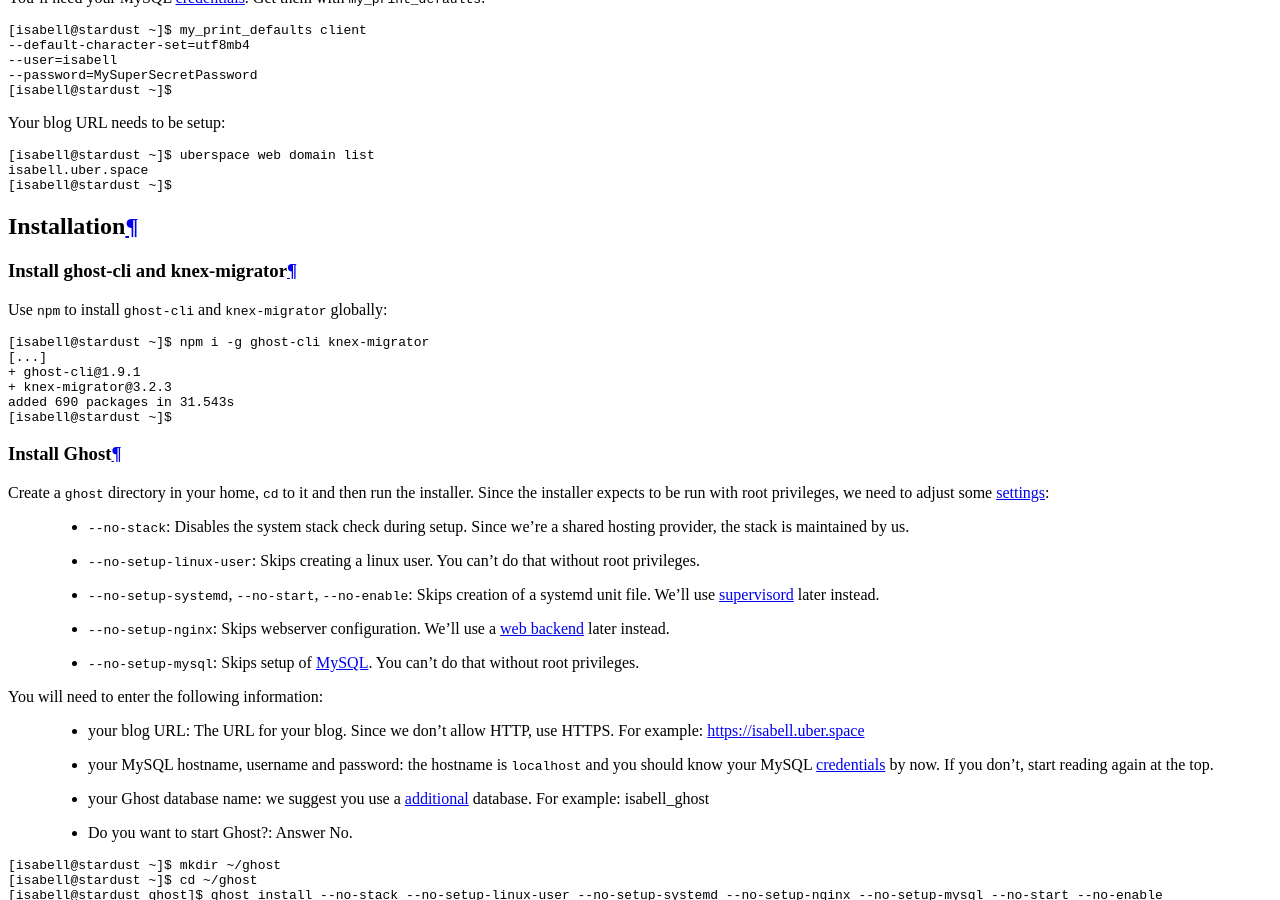
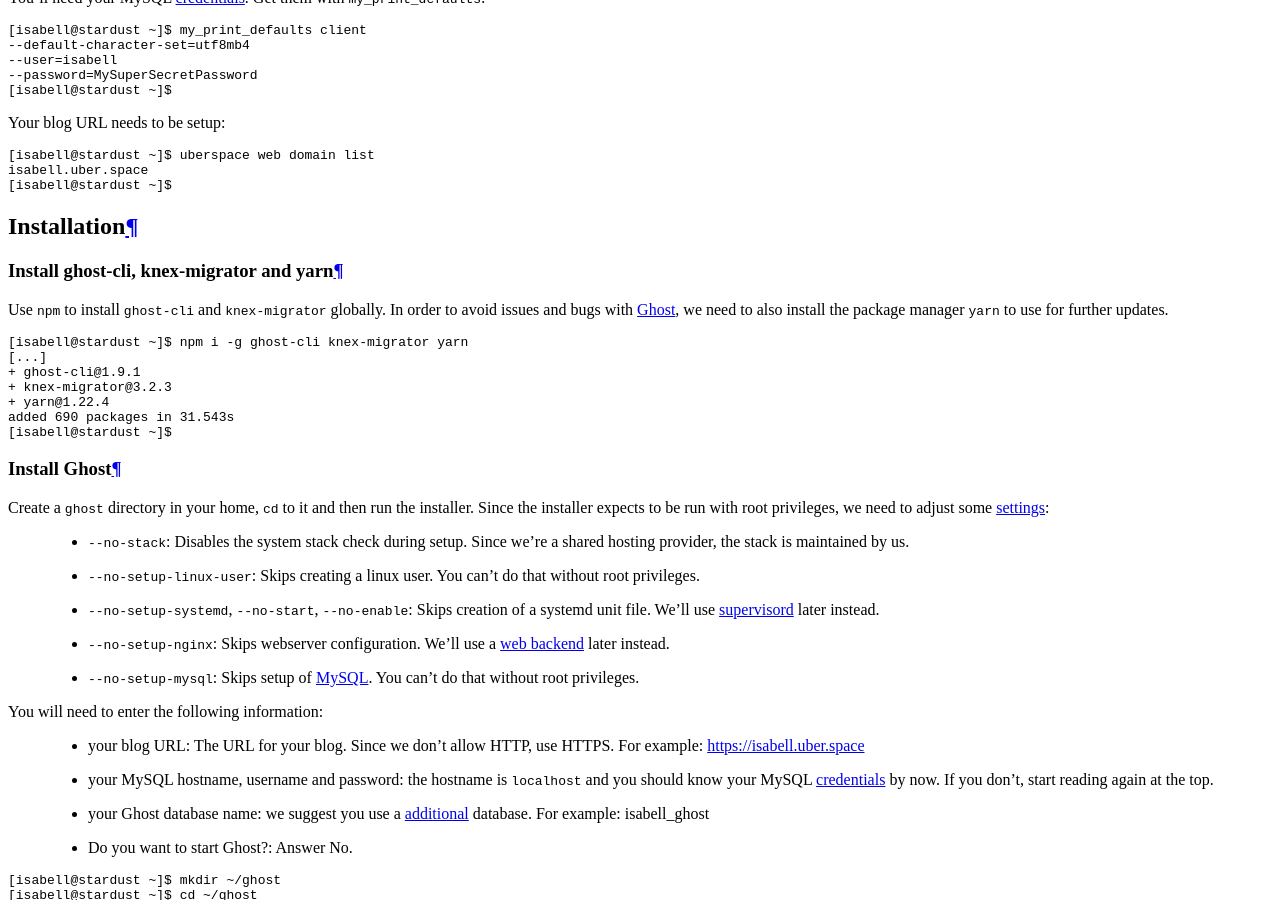
Before and after one commit to Uberspace/lab, a Sphinx documentation site: the page built from source/guide_ghost.rst, in a window 1280 px wide and 900 px high, scrolled down 4053 px. Built offline with Sphinx 7.4.7 and the Read the Docs theme 2.0.0, drawn with Linux system fonts in a browser that asks for light colours; some of the changed text lies outside the part shown.

Commit message:
[ghost] fix timezone bug: replace npm with yarn

```diff
--- a/source/guide_ghost.rst
+++ b/source/guide_ghost.rst
@@ -55,17 +55,19 @@
 Installation
 ============
 
-Install ghost-cli and knex-migrator
+Install ghost-cli, knex-migrator and yarn
 -----------------------------------
 
-Use ``npm`` to install ``ghost-cli`` and ``knex-migrator`` globally:
+Use ``npm`` to install ``ghost-cli`` and ``knex-migrator`` globally.
+In order to avoid issues and bugs with Ghost_, we need to also install the package manager ``yarn`` to use for further updates.
 
 ::
 
- [isabell@stardust ~]$ npm i -g ghost-cli knex-migrator
+ [isabell@stardust ~]$ npm i -g ghost-cli knex-migrator yarn
  [...]
  + ghost-cli@1.9.1
  + knex-migrator@3.2.3
+ + yarn@1.22.4
  added 690 packages in 31.543s
  [isabell@stardust ~]$
 
@@ -231,14 +233,14 @@
  Archive:  Ghost-23.42.1.zip
  [isabell@stardust versions]$
 
-Install the required ``node`` modules
+Install the required ``node`` modules with ``yarn``
 -------------------------------------
 
 .. code-block:: console
  :emphasize-lines: 1
 
  [isabell@stardust ~]$ cd ~/ghost/versions/23.42.1/content
- [isabell@stardust content]$ npm install --production
+ [isabell@stardust content]$ yarn install --production
  [...]
  added 91 packages, removed 134 packages and updated 544 packages in 27.303s
  [isabell@stardust content]$
@@ -304,7 +306,7 @@
      rm $GHOSTDIR/versions/$CURRENT_GHOST_FILE
      echo "Updating ghost ..."
      cd $GHOSTDIR/versions/$CURRENT_GHOST
-     npm install --production
+     yarn install --production
      echo "Migrating ghost database ..."
      cd $GHOSTDIR
      NODE_ENV=production knex-migrator migrate --mgpath $GHOSTDIR/versions/$CURRENT_GHOST
```
